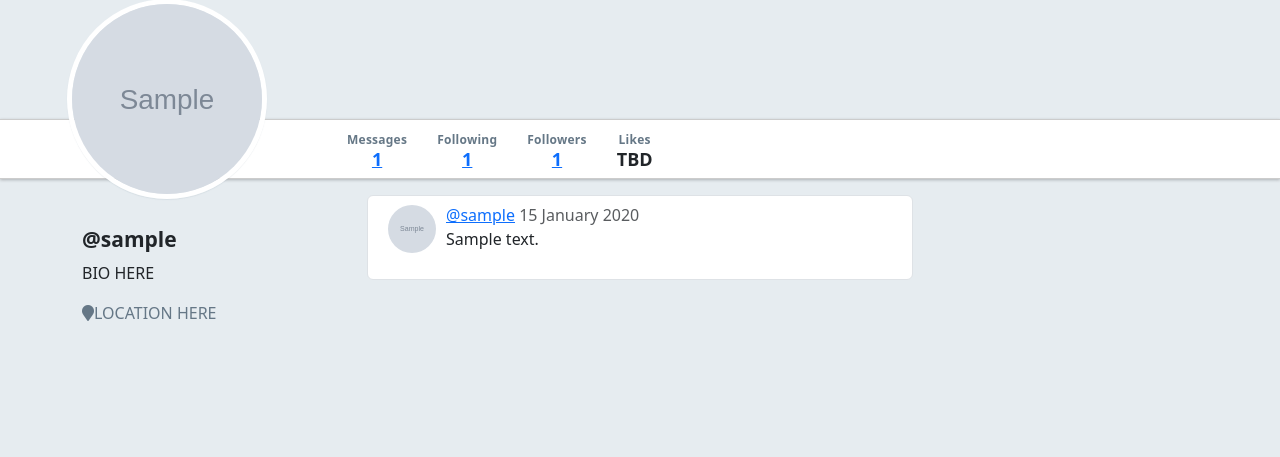
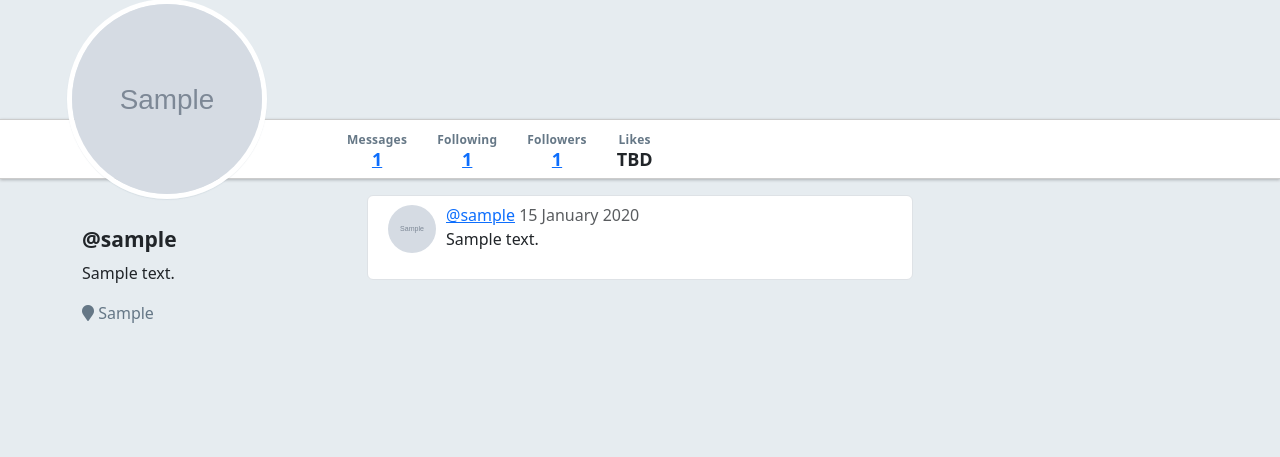
Before and after one commit to codingwithjen/warbler1, a Flask app: page /users/1 in a window 1280 px wide. Shown: the part 287-744 px from the top of the page. Run offline with Flask 2, Linux system fonts and the light colour scheme; tables that the repository leaves empty hold one stand-in row (values such as "Sample post"); grey boxes marked "Sample" are stand-in pictures; some libraries are stand-ins or nearby versions.

Commit message:
fix user profile adding locaiton and bio

```diff
--- a/templates/users/detail.html
+++ b/templates/users/detail.html
@@ -58,8 +58,8 @@
 <div class="row">
   <div class="col-sm-3">
     <h4 id="sidebar-username">@{{ user.username }}</h4>
-    <p>BIO HERE</p>
-    <p class="user-location"><span class="fa fa-map-marker"></span>LOCATION HERE</p>
+    <p>{{ user.bio }}</p>
+    <p class="user-location"><span class="fa fa-map-marker"></span> {{ user.location }}</p>
   </div>
 
   {% block user_details %}
```
